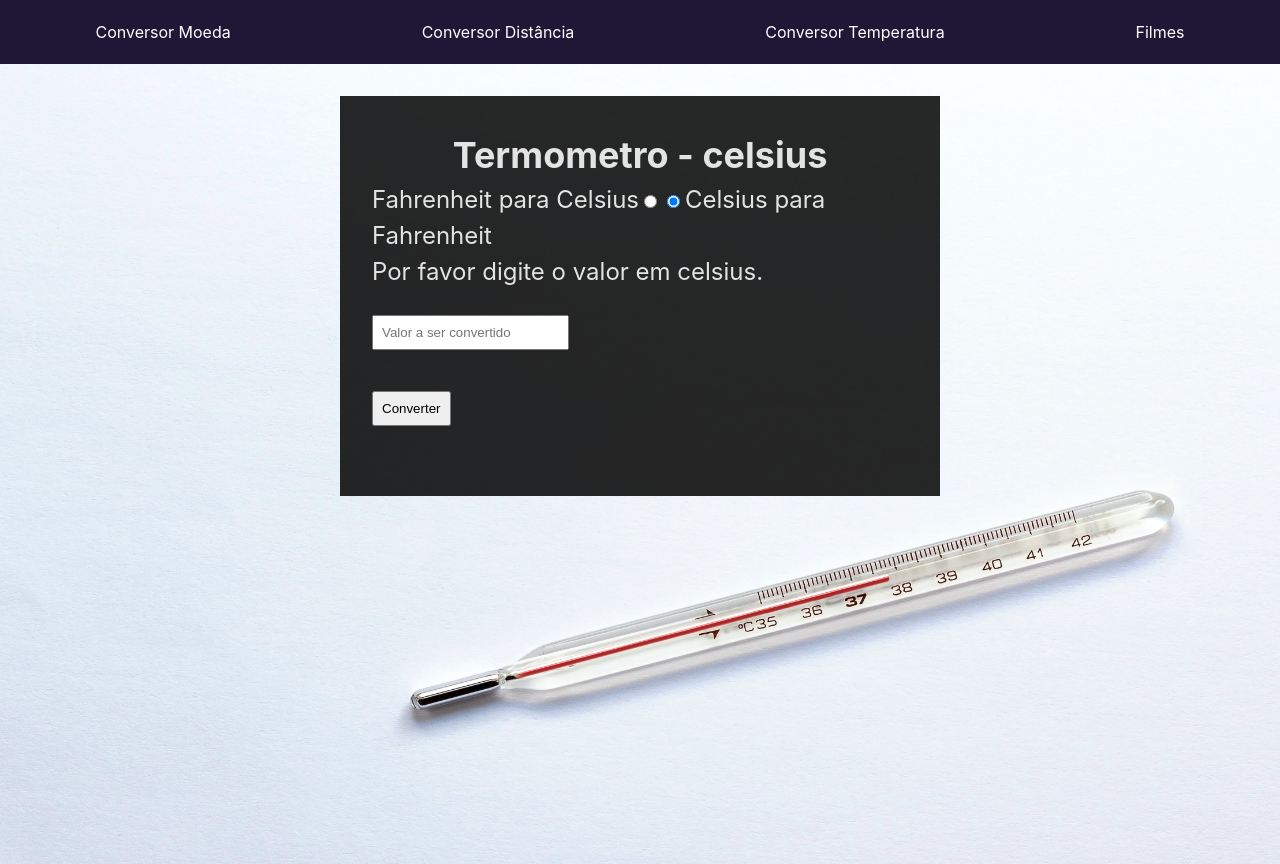
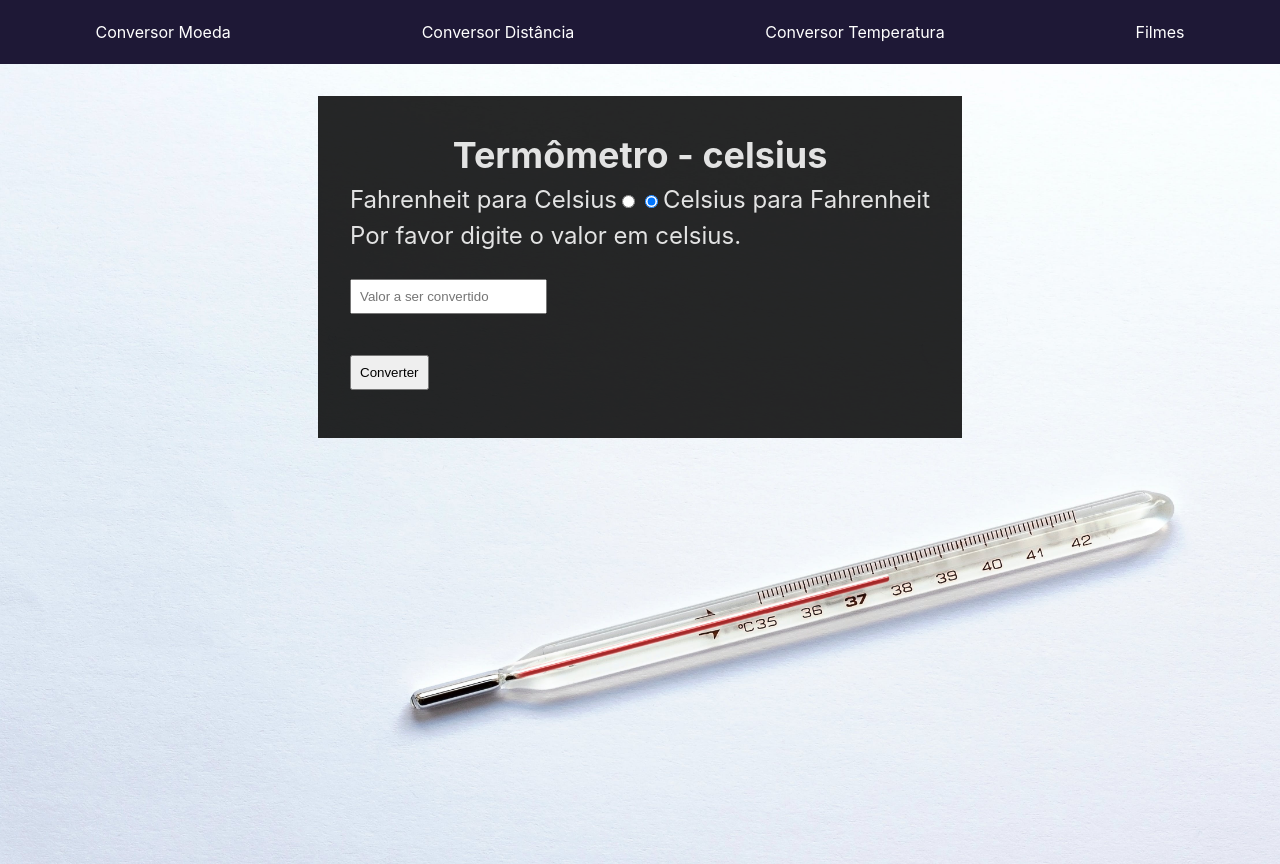
Before and after one commit to mr-louback/imersao-alura, a React (Vite) app: page /temperature in a window 1280 px wide. Built offline with nearby package versions, Linux system fonts and the light colour scheme.

Commit message:
Correction h2 and css

```diff
--- a/src/pages/Temperature/index.jsx
+++ b/src/pages/Temperature/index.jsx
@@ -45,7 +45,7 @@ function Temperature() {
   return (
     <div className='content-temperature'>
       <div className='container'>
-        <h2>Termometro - {selectedCurrency}</h2>
+        <h2>Termômetro - {selectedCurrency}</h2>
         <div className='input-container'>
           <label htmlFor="fahrenheit">
             Fahrenheit para Celsius
--- a/src/pages/Temperature/style.css
+++ b/src/pages/Temperature/style.css
@@ -11,27 +11,28 @@
 
 }
 
-.content-temperature .container {
+.container {
   background-color: rgba(0, 0, 0, 0.849);
   padding: 2rem;
   display: flex;
   flex-direction: column;
   align-items: center;
-font-size: x-large;
-  width: 600px;
-  height: 400px;
+  font-size: x-large;
+
   margin: 2rem;
 }
 
-.content-temperature .container .input-container label>input {
+.input-container label>input {
   padding: 2rem;
   margin: 5px;
 }
-.content-temperature .container .input-container input{
-padding: .5rem;
+
+.input-container input {
+  padding: .5rem;
 }
-.container .value input{
+
+.value input {
   display: flex;
-  margin:  25px 0 ;
+  margin: 25px 0;
   align-items: center;
 }
```
